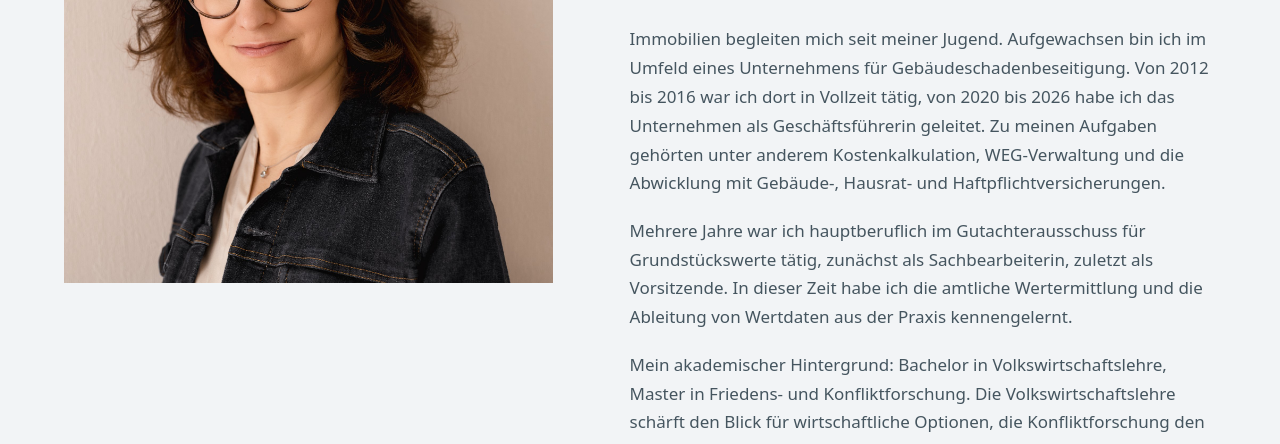
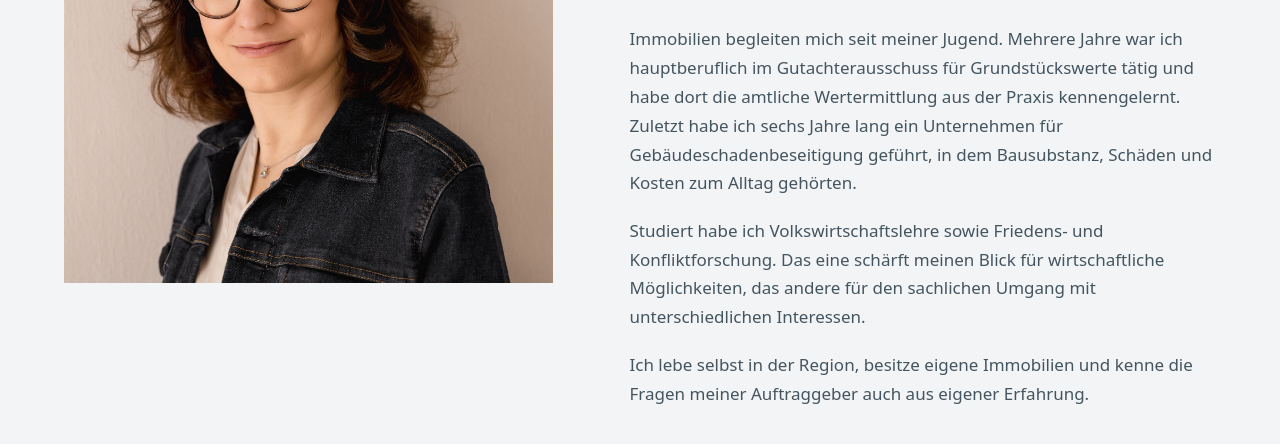
Before and after one commit to katrinworkert-lab/katrin-workert-website, an Astro site: page / in a window 1280 px wide. Shown: the part 8967-9411 px from the top of the page. Built offline with nearby package versions, Linux system fonts and the light colour scheme; Astro itself is replaced by a stand-in of ours.

Commit message:
Über mich gekürzt, Fortbildung allgemein, neuer Einstieg im Kontakt
- Weiterbildungsliste entfernt, stattdessen Regelmäßige Fortbildung im Bereich der Immobilienwirtschaft
- Werdegang in einem flüssigen Absatz, Studium in einem Satz
- Kontakt: Einstieg ohne Bewertungsfrage, deckt Pflicht und Immobilienbesitz ab

Co-Authored-By: Claude Opus 5.5 <noreply@anthropic.com>
Claude-Session: https://claude.ai/code/session_01H8WfLHyQ6Lozt7HHayJSDv

```diff
--- a/src/pages/index.astro
+++ b/src/pages/index.astro
@@ -28,18 +28,6 @@ const anlaesse = [
   ['Pflichtteilsfragen', 'Für Pflichtteilsansprüche ist der Immobilienwert häufig die zentrale Größe. Ein nachvollziehbares Verkehrswertgutachten gibt allen Beteiligten dieselbe Grundlage für die außergerichtliche Klärung.'],
 ];
 
-const weiterbildungen = [
-  'Die neue ImmoWertV 2021',
-  'Verkehrswertermittlung aus steuerlichen Anlässen',
-  'Grundstücksbezogene Rechte und Belastungen in der Wertermittlung',
-  'Bodenrichtwerte',
-  'Bauschäden und Baumängel in der Wertermittlung',
-  'Statistische Analysemethoden in der Immobilienbewertung',
-  'Hotel- und Gaststättenbewertung',
-  'Bewertung von Spezialimmobilien: Logistikimmobilien',
-  'Bauplanungsrechtliche Zulässigkeit von Vorhaben',
-  'Städtebauliche Umlegung',
-];
 
 const schema = {
   '@context': 'https://schema.org',
@@ -330,26 +318,19 @@ const schema = {
         <h2>Katrin Workert</h2>
         <p class="ueber-titel">{DIA}</p>
         <div class="ueber-text">
-          <p>Immobilien begleiten mich seit meiner Jugend. Aufgewachsen bin ich im Umfeld eines Unternehmens für Gebäudeschadenbeseitigung. Von 2012 bis 2016 war ich dort in Vollzeit tätig, von 2020 bis 2026 habe ich das Unternehmen als Geschäftsführerin geleitet. Zu meinen Aufgaben gehörten unter anderem Kostenkalkulation, WEG-Verwaltung und die Abwicklung mit Gebäude-, Hausrat- und Haftpflichtversicherungen.</p>
-          <p>Mehrere Jahre war ich hauptberuflich im Gutachterausschuss für Grundstückswerte tätig, zunächst als Sachbearbeiterin, zuletzt als Vorsitzende. In dieser Zeit habe ich die amtliche Wertermittlung und die Ableitung von Wertdaten aus der Praxis kennengelernt.</p>
-          <p>Mein akademischer Hintergrund: Bachelor in Volkswirtschaftslehre, Master in Friedens- und Konfliktforschung. Die Volkswirtschaftslehre schärft den Blick für wirtschaftliche Optionen, die Konfliktforschung den sachlichen Umgang mit unterschiedlichen Interessen. Den Abschluss als {DIA} habe ich in einem berufsbegleitenden Studiengang der Deutschen Immobilien-Akademie an der Universität Freiburg erworben – einem viersemestrigen Studiengang mit 400 Unterrichtsstunden.</p>
+          <p>Immobilien begleiten mich seit meiner Jugend. Mehrere Jahre war ich hauptberuflich im Gutachterausschuss für Grundstückswerte tätig und habe dort die amtliche Wertermittlung aus der Praxis kennengelernt. Zuletzt habe ich sechs Jahre lang ein Unternehmen für Gebäudeschadenbeseitigung geführt, in dem Bausubstanz, Schäden und Kosten zum Alltag gehörten.</p>
+          <p>Studiert habe ich Volkswirtschaftslehre sowie Friedens- und Konfliktforschung. Das eine schärft meinen Blick für wirtschaftliche Möglichkeiten, das andere für den sachlichen Umgang mit unterschiedlichen Interessen.</p>
           <p>Ich lebe selbst in der Region, besitze eigene Immobilien und kenne die Fragen meiner Auftraggeber auch aus eigener Erfahrung.</p>
         </div>
 
         <div class="quali">
           <h3>Qualifikationen</h3>
           <ul>
-            <li>{DIA}, berufsbegleitender Studiengang der Deutschen Immobilien-Akademie an der Universität Freiburg. <a href="https://www.dia.de/de/657/?credential=0702371f-3c2c-4436-aa83-3ac7802f62c9" target="_blank" rel="noopener">Diplom ansehen<span class="sr"> (öffnet in neuem Tab)</span></a></li>
+            <li>{DIA}, berufsbegleitender Studiengang der Deutschen Immobilien-Akademie an der Universität Freiburg (vier Semester, 400 Unterrichtsstunden). <a href="https://www.dia.de/de/657/?credential=0702371f-3c2c-4436-aa83-3ac7802f62c9" target="_blank" rel="noopener">Diplom ansehen<span class="sr"> (öffnet in neuem Tab)</span></a></li>
             <li>Mehrjährige hauptberufliche Tätigkeit im Gutachterausschuss für Grundstückswerte, zunächst als Sachbearbeiterin, zuletzt als Vorsitzende</li>
             <li>Geschäftsführerin eines Unternehmens für Gebäudeschadenbeseitigung, 2020 bis 2026</li>
-            <li>B.Sc. Volkswirtschaftslehre</li>
-            <li>M.A. Friedens- und Konfliktforschung</li>
-          </ul>
-        </div>
-        <div class="quali">
-          <h3>Weiterbildungen in der Immobilienbewertung (Auswahl)</h3>
-          <ul class="weiterbildung">
-            {weiterbildungen.map((w) => <li>{w}</li>)}
+            <li>B.Sc. Volkswirtschaftslehre, M.A. Friedens- und Konfliktforschung</li>
+            <li>Regelmäßige Fortbildung im Bereich der Immobilienwirtschaft</li>
           </ul>
         </div>
       </div>
@@ -365,7 +346,7 @@ const schema = {
         <p class="eyebrow">Kontakt</p>
         <h2>Sprechen Sie mich an.</h2>
         <div class="kontakt-text">
-          <p>Wenn Sie eine Bewertungsfrage haben oder unsicher sind, welches Vorgehen zu Ihrer Situation passt – sprechen Sie mich gerne an. Ein erstes Gespräch ist kostenlos und unverbindlich, und ich sage Ihnen offen, welche Leistung Sie wirklich brauchen.</p>
+          <p>Ob Sie einen belastbaren Wert brauchen oder planen, wie es mit Ihrem Immobilienbesitz weitergeht: Im kostenlosen und unverbindlichen Erstgespräch klären wir, welche Leistung zu Ihrer Situation passt.</p>
           <p>Tätig in {orteText}. Alle weiteren Orte auf Anfrage.</p>
         </div>
         <dl class="kontakt-daten">
```
